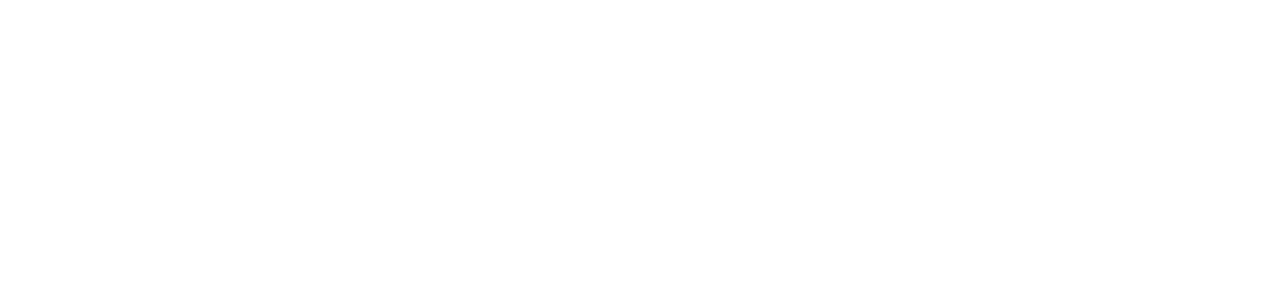
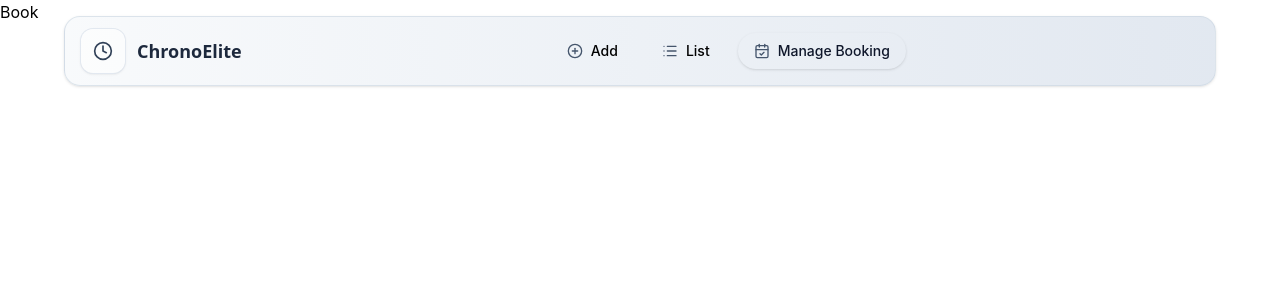
Before and after one commit to ChamalshaInduwara/E-Commerce, a React (Vite) app in the folder admin/: page /booking in a window 1280 px wide. Before the commit this address had no page. Shown: the top 300 px of the page. Built offline with nearby package versions, Linux system fonts and the light colour scheme.

Commit message:
Add Booking page and ManageBooking component with routing

```diff
--- a/admin/src/App.jsx
+++ b/admin/src/App.jsx
@@ -2,6 +2,7 @@
 import { Route, Routes } from 'react-router-dom'
 import Add from './pages/Add'
 import List from './pages/List'
+import Booking from './pages/Booking'
 
 const App = () => {
   return (
@@ -9,6 +10,7 @@
     <Routes>
       <Route path="/" element={<Add />} />
       <Route path="/list" element={<List />} />
+      <Route path="/booking" element={<Booking />} />
     </Routes>
     </>
   )
--- /dev/null
+++ b/admin/src/components/ManageBooking.jsx
@@ -0,0 +1,11 @@
+import React from 'react'
+
+const ManageBooking = () => {
+  return (
+    <div>
+      Book
+    </div>
+  )
+}
+
+export default ManageBooking
--- /dev/null
+++ b/admin/src/pages/Booking.jsx
@@ -0,0 +1,14 @@
+import React from 'react'
+import Navbar from '../components/Navbar'
+import ManageBooking from '../components/ManageBooking'
+
+const Booking = () => {
+  return (
+    <div>
+        <Navbar />
+        <ManageBooking />
+    </div>
+  )
+}
+
+export default Booking
```
